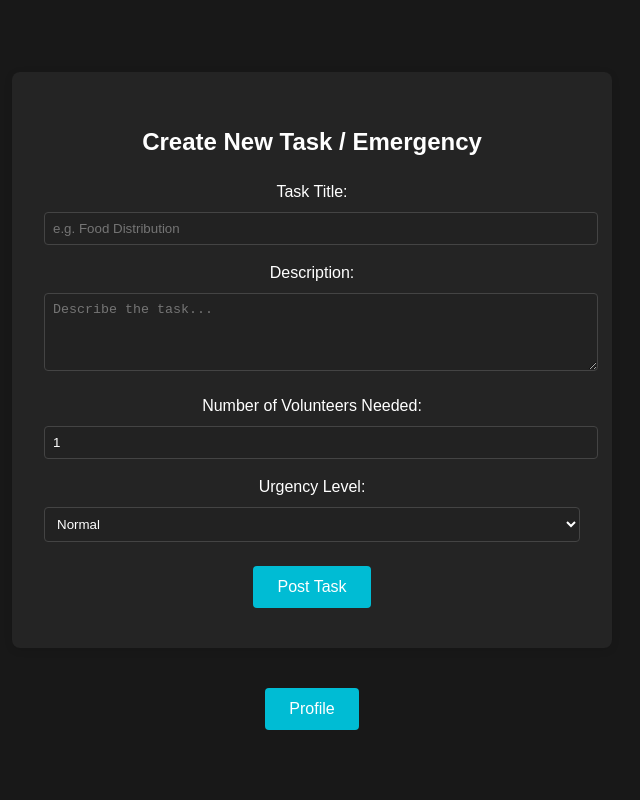
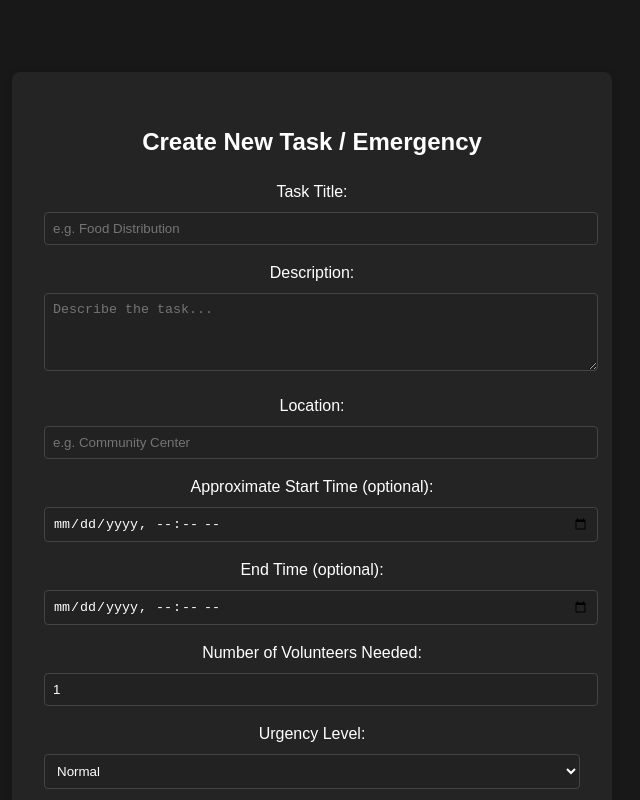
Before and after one commit to shadowyay/DesignStudio, a React (Vite) app: page /user/dashboard in a window 1280 px wide. Shown: the top 800 px of the page, without its empty margins (328-968 px from the left). Built offline with nearby package versions, Linux system fonts and the light colour scheme.

Commit message:
feat: add location and time fields to Task model and update related components

```diff
--- a/src/App.tsx
+++ b/src/App.tsx
@@ -1,9 +1,6 @@
 import './App.css';
 import { BrowserRouter as Router, Routes, Route } from 'react-router-dom';
 import Home from './pages/Home';
-import About from './pages/About';
-import Contact from './pages/Contact';
-import Support from './pages/Support';
 import AuthForm from './components/AuthForm';
 import Dashboard from './components/Dashboard';
 import VolunteerDashboard from './components/VolunteerDashboard';
@@ -14,9 +11,6 @@ function App() {
       <Router>
         <Routes>
           <Route path="/" element={<Home />} />
-          <Route path="/about" element={<About />} />
-          <Route path="/contact" element={<Contact />} />
-          <Route path="/support" element={<Support />} />
           <Route path="/user/auth" element={<AuthForm />} />
           <Route path="/user/dashboard" element={<Dashboard />} />
           <Route path="/volunteer/auth" element={<AuthForm isVolunteer />} />
--- a/src/components/Dashboard.tsx
+++ b/src/components/Dashboard.tsx
@@ -9,6 +9,9 @@ const Dashboard: React.FC = () => {
   const [description, setDescription] = useState('');
   const [peopleNeeded, setPeopleNeeded] = useState(1);
   const [urgency, setUrgency] = useState('Normal');
+  const [location, setLocation] = useState('');
+  const [approxStartTime, setApproxStartTime] = useState('');
+  const [endTime, setEndTime] = useState('');
   const [loading, setLoading] = useState(false);
   const [error, setError] = useState('');
   const [success, setSuccess] = useState('');
@@ -32,13 +35,16 @@ const Dashboard: React.FC = () => {
         setLoading(false);
         return;
       }
-      const res = await createTask({ title, description, peopleNeeded, urgency, createdBy }, token);
+      const res = await createTask({ title, description, peopleNeeded, urgency, createdBy, location, approxStartTime, endTime: endTime || undefined }, token);
       if (res._id) {
         setSuccess('Task posted successfully!');
         setTitle('');
         setDescription('');
         setPeopleNeeded(1);
         setUrgency('Normal');
+        setLocation('');
+        setApproxStartTime('');
+        setEndTime('');
       } else {
         setError(res.message || 'Failed to post task');
       }
@@ -58,6 +64,12 @@ const Dashboard: React.FC = () => {
             <input type="text" name="title" value={title} onChange={e => setTitle(e.target.value)} placeholder="e.g. Food Distribution" required />
             <label>Description:</label>
             <textarea name="description" rows={4} value={description} onChange={e => setDescription(e.target.value)} placeholder="Describe the task..." required />
+            <label>Location:</label>
+            <input type="text" name="location" value={location} onChange={e => setLocation(e.target.value)} placeholder="e.g. Community Center" required />
+            <label>Approximate Start Time (optional):</label>
+            <input type="datetime-local" name="approxStartTime" value={approxStartTime} onChange={e => setApproxStartTime(e.target.value)} />
+            <label>End Time (optional):</label>
+            <input type="datetime-local" name="endTime" value={endTime} onChange={e => setEndTime(e.target.value)} />
             <label>Number of Volunteers Needed:</label>
             <input type="number" name="peopleNeeded" min={1} value={peopleNeeded} onChange={e => setPeopleNeeded(Number(e.target.value))} required />
             <label>Urgency Level:</label>
--- a/src/components/VolunteerDashboard.tsx
+++ b/src/components/VolunteerDashboard.tsx
@@ -34,6 +34,9 @@ const VolunteerDashboard: React.FC = () => {
               <div key={task._id} style={{ border: '1px solid #444', borderRadius: 6, padding: 12, marginBottom: 12 }}>
                 <h3>{task.title}</h3>
                 <p>{task.description}</p>
+                <p><b>Location:</b> {task.location}</p>
+                <p><b>Approx. Start Time:</b> {task.approxStartTime ? new Date(task.approxStartTime).toLocaleString() : 'N/A'}</p>
+                {task.endTime && <p><b>End Time:</b> {new Date(task.endTime).toLocaleString()}</p>}
                 <p><b>Volunteers Needed:</b> {task.peopleNeeded}</p>
                 <p><b>Urgency:</b> {task.urgency}</p>
                 <p><b>Posted by:</b> {task.createdBy?.name || 'Unknown'}</p>
--- a/src/pages/Home.tsx
+++ b/src/pages/Home.tsx
@@ -1,5 +1,4 @@
 import React, { useState } from 'react';
-import { Link } from 'react-router-dom';
 import RoleModal from '../components/RoleModal';
 
 const Home: React.FC = () => {
```
Also changed, not shown: 2 other files (tests, documents, lock files or other folders).
